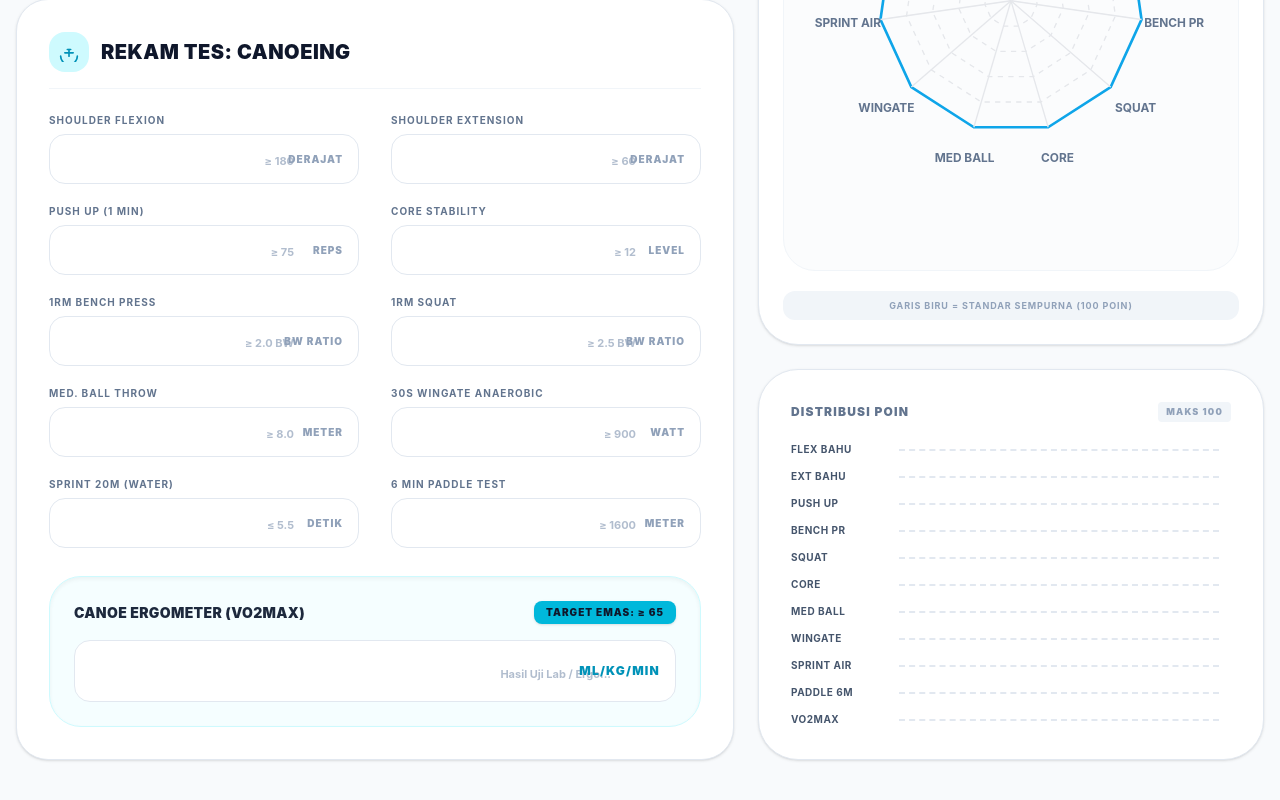
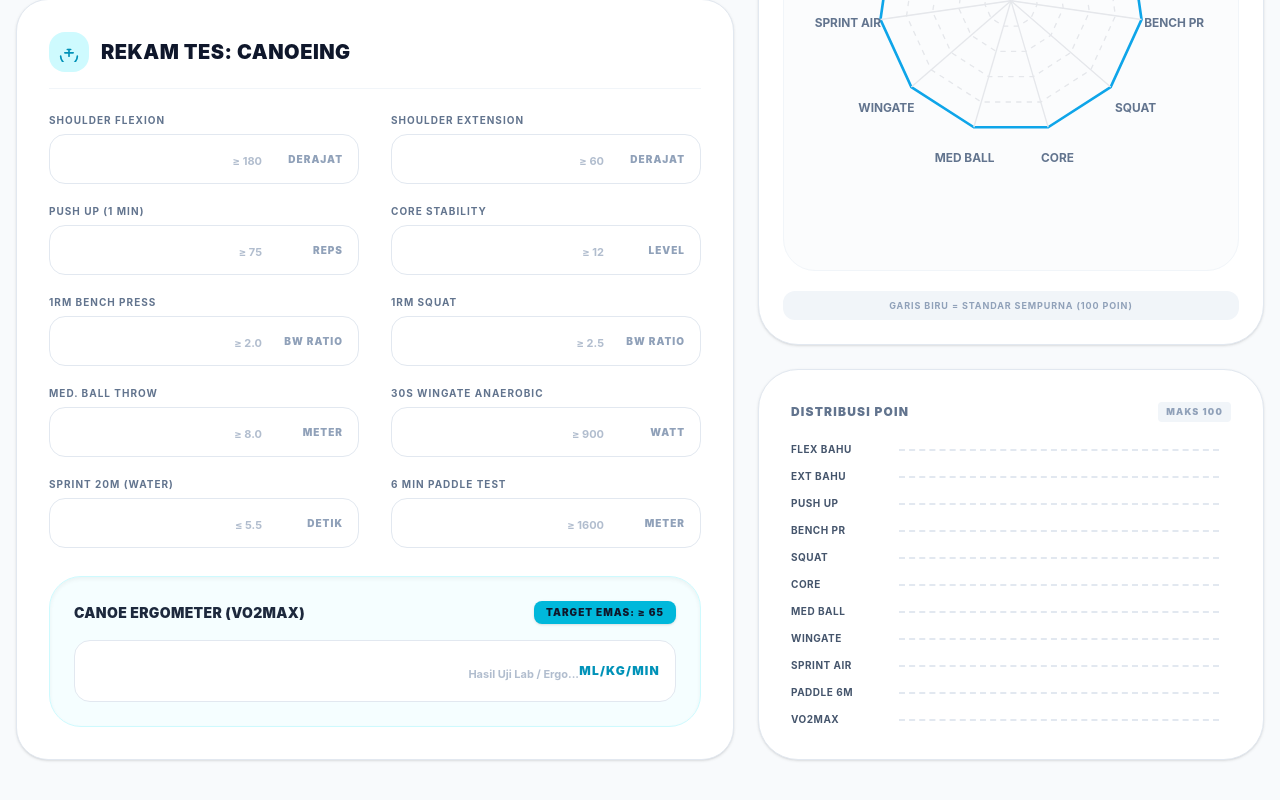
Before and after one commit to fiqhipondaa9/kalkulator-fisik-dayung, a React (Vite) app: page / in a window 1280 px wide. Shown: the part 871-1671 px from the top of the page. Built offline with nearby package versions, Linux system fonts and the light colour scheme.

Commit message:
bug hint

```diff
--- a/src/App.jsx
+++ b/src/App.jsx
@@ -57,8 +57,8 @@ const getTargetPlaceholder = (cabor, test, gender) => {
       case 'shoulderFlex': return isM ? '≥ 180' : '≥ 180';
       case 'shoulderExt': return isM ? '≥ 60' : '≥ 60';
       case 'pushUp': return isM ? '≥ 75' : '≥ 50';
-      case 'benchPress': return isM ? '≥ 2.0 BW' : '≥ 1.5 BW';
-      case 'squat': return isM ? '≥ 2.5 BW' : '≥ 2.0 BW';
+      case 'benchPress': return isM ? '≥ 2.0' : '≥ 1.5';
+      case 'squat': return isM ? '≥ 2.5' : '≥ 2.0';
       case 'core': return '≥ 12';
       case 'medBall': return isM ? '≥ 8.0' : '≥ 6.0';
       case 'wingate': return isM ? '≥ 900' : '≥ 700';
@@ -73,9 +73,9 @@ const getTargetPlaceholder = (cabor, test, gender) => {
       case 'shoulderFlexibility': return '< 0';
       case 'core': return '≥ 12';
       case 'pushUp': return isM ? '≥ 75' : '≥ 50';
-      case 'deadlift': return isM ? '≥ 2.5 BW' : '≥ 2.0 BW';
-      case 'benchFull': return isM ? '≥ 1.5 BW' : '≥ 1.2 BW';
-      case 'squat': return isM ? '≥ 2.5 BW' : '≥ 2.0 BW';
+      case 'deadlift': return isM ? '≥ 2.5' : '≥ 2.0';
+      case 'benchFull': return isM ? '≥ 1.5' : '≥ 1.2';
+      case 'squat': return isM ? '≥ 2.5' : '≥ 2.0';
       case 'singleLeg': return '≥ 60';
       case 'rowing30s': return isM ? '≥ 1200' : '≥ 900';
       case 'rowing5Min': return isM ? '≥ 1600' : '≥ 1500';
@@ -225,7 +225,7 @@ export default function App() {
   };
 
   const inputClass = "w-full bg-slate-50 border border-slate-200 rounded-2xl px-4 py-3 font-bold text-slate-900 focus:outline-none focus:border-cyan-500 transition-all";
-  const testInputClass = "w-full bg-white border border-slate-200 rounded-2xl px-4 py-3 font-black text-slate-900 focus:outline-none focus:border-cyan-500 transition-all pr-16 placeholder:text-[11px] placeholder:font-bold placeholder:text-slate-400/70 text-right";
+  const testInputClass = "w-full bg-white border border-slate-200 rounded-2xl px-4 py-3 font-black text-slate-900 focus:outline-none focus:border-cyan-500 transition-all pr-24 placeholder:text-[11px] placeholder:font-bold placeholder:text-slate-400/70 text-right";
 
   return (
     <div id="report-container" className="min-h-screen bg-slate-50 flex flex-col items-center py-10 px-4 font-sans print:bg-white print:py-0 print:px-0">
```
